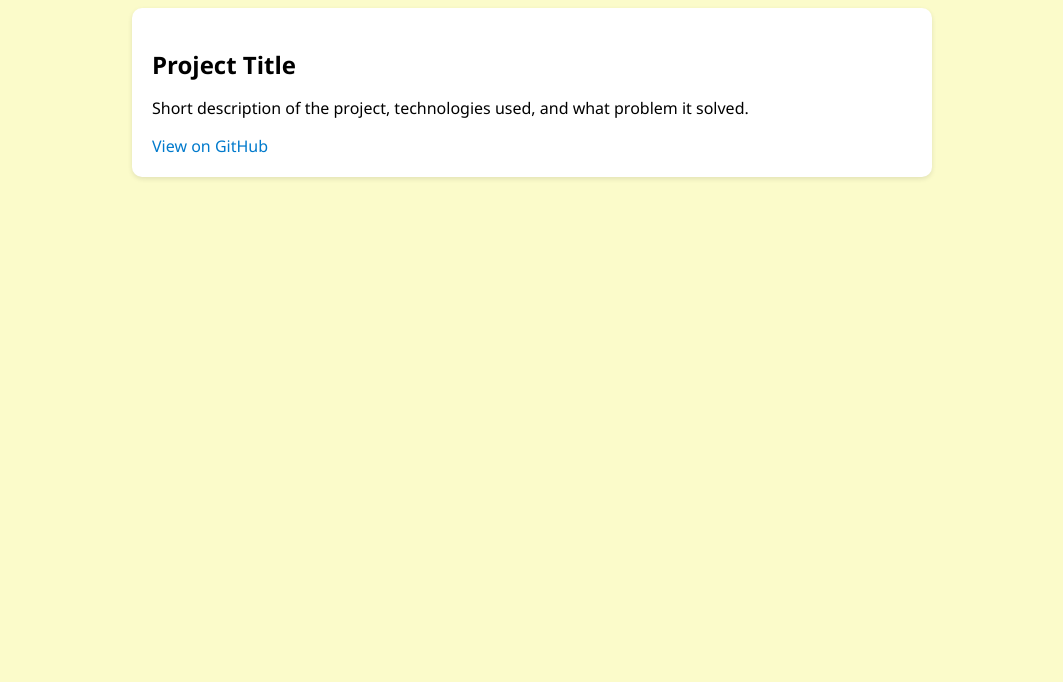
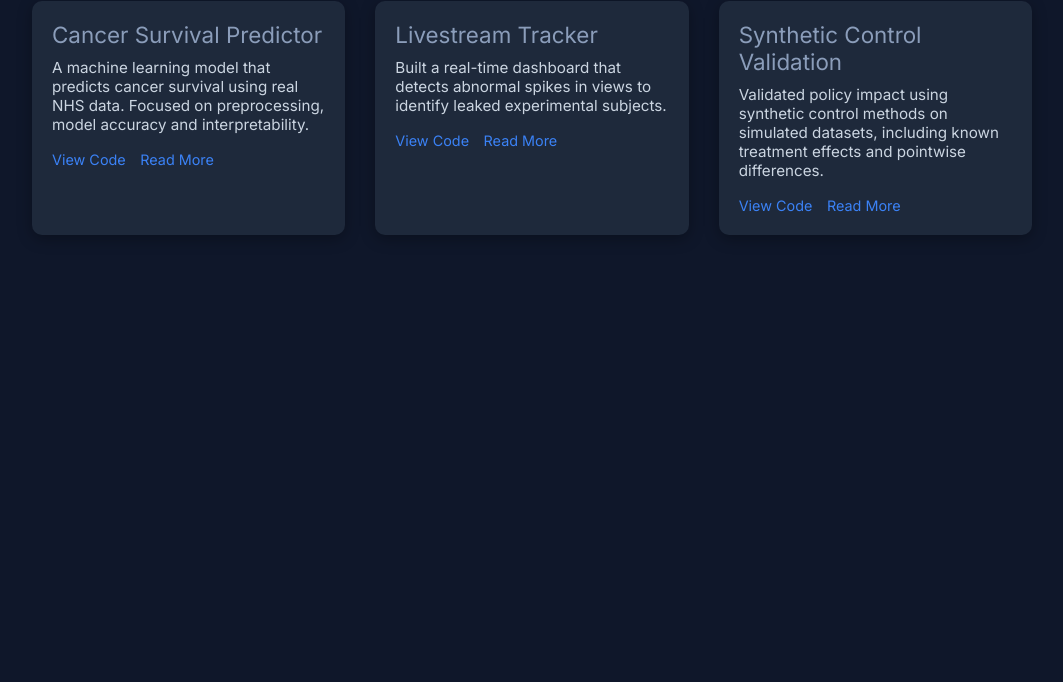
Before and after one commit to Luyandamuraya/Luyandas-Web, a plain HTML site: page projects.html in a window 1280 px wide. Shown: the part 118-800 px from the top of the page, without its empty margins (108-1171 px from the left). Drawn offline with Linux system fonts and the light colour scheme.

Commit message:
Update projects.html

```diff
--- a/projects.html
+++ b/projects.html
@@ -3,48 +3,108 @@
 <head>
   <meta charset="UTF-8">
   <meta name="viewport" content="width=device-width, initial-scale=1.0">
-  <title>Projects</title>
+  <title>Projects | Lulu</title>
+  <link href="https://fonts.googleapis.com/css2?family=Inter:wght@400;600&display=swap" rel="stylesheet">
   <style>
+    * {
+      margin: 0;
+      padding: 0;
+      box-sizing: border-box;
+    }
+
     body {
-      font-family: 'Segoe UI', sans-serif;
-      background-color: #fbfbca;
-      margin: 0;
-      padding: 40px;
+      font-family: 'Inter', sans-serif;
+      background-color: #0f172a;
+      color: #f1f5f9;
+      padding: 40px 20px;
     }
+
     h1 {
       text-align: center;
+      font-size: 2.5rem;
+      margin-bottom: 30px;
     }
-    .projects {
+
+    .projects-container {
       display: grid;
-      grid-template-columns: 1fr;
+      grid-template-columns: repeat(auto-fit, minmax(280px, 1fr));
       gap: 30px;
-      max-width: 800px;
+      max-width: 1000px;
       margin: 0 auto;
     }
-    .card {
-      background: white;
+
+    .project-card {
+      background-color: #1e293b;
+      border-radius: 10px;
       padding: 20px;
-      border-radius: 10px;
-      box-shadow: 0 2px 5px rgba(0,0,0,0.1);
+      box-shadow: 0 4px 15px rgba(0, 0, 0, 0.3);
+      transition: transform 0.3s ease;
     }
-    .card h2 {
+
+    .project-card:hover {
+      transform: translateY(-5px);
+    }
+
+    .project-title {
+      font-size: 1.4rem;
+      color: #8b9dba;
       margin-bottom: 10px;
     }
-    .card a {
-      color: #007acc;
+
+    .project-description {
+      font-size: 0.95rem;
+      color: #cbd5e1;
+      margin-bottom: 15px;
+    }
+
+    .project-links a {
+      display: inline-block;
+      margin-right: 10px;
+      font-size: 0.9rem;
+      color: #3b82f6;
       text-decoration: none;
+    }
+
+    .project-links a:hover {
+      text-decoration: underline;
     }
   </style>
 </head>
 <body>
-  <h1>Projects</h1>
-  <div class="projects">
-    <div class="card">
-      <h2>Project Title</h2>
-      <p>Short description of the project, technologies used, and what problem it solved.</p>
-      <a href="#">View on GitHub</a>
+  <h1>My Projects</h1>
+  <div class="projects-container">
+    <div class="project-card">
+      <div class="project-title">Cancer Survival Predictor</div>
+      <div class="project-description">
+        A machine learning model that predicts cancer survival using real NHS data. Focused on preprocessing, model accuracy and interpretability.
+      </div>
+      <div class="project-links">
+        <a href="#">View Code</a>
+        <a href="#">Read More</a>
+      </div>
     </div>
-    <!-- Add more cards as needed -->
+
+    <div class="project-card">
+      <div class="project-title">Livestream Tracker</div>
+      <div class="project-description">
+        Built a real-time dashboard that detects abnormal spikes in views to identify leaked experimental subjects.
+      </div>
+      <div class="project-links">
+        <a href="#">View Code</a>
+        <a href="#">Read More</a>
+      </div>
+    </div>
+
+    <div class="project-card">
+      <div class="project-title">Synthetic Control Validation</div>
+      <div class="project-description">
+        Validated policy impact using synthetic control methods on simulated datasets, including known treatment effects and pointwise differences.
+      </div>
+      <div class="project-links">
+        <a href="#">View Code</a>
+        <a href="#">Read More</a>
+      </div>
+    </div>
   </div>
 </body>
 </html>
```
